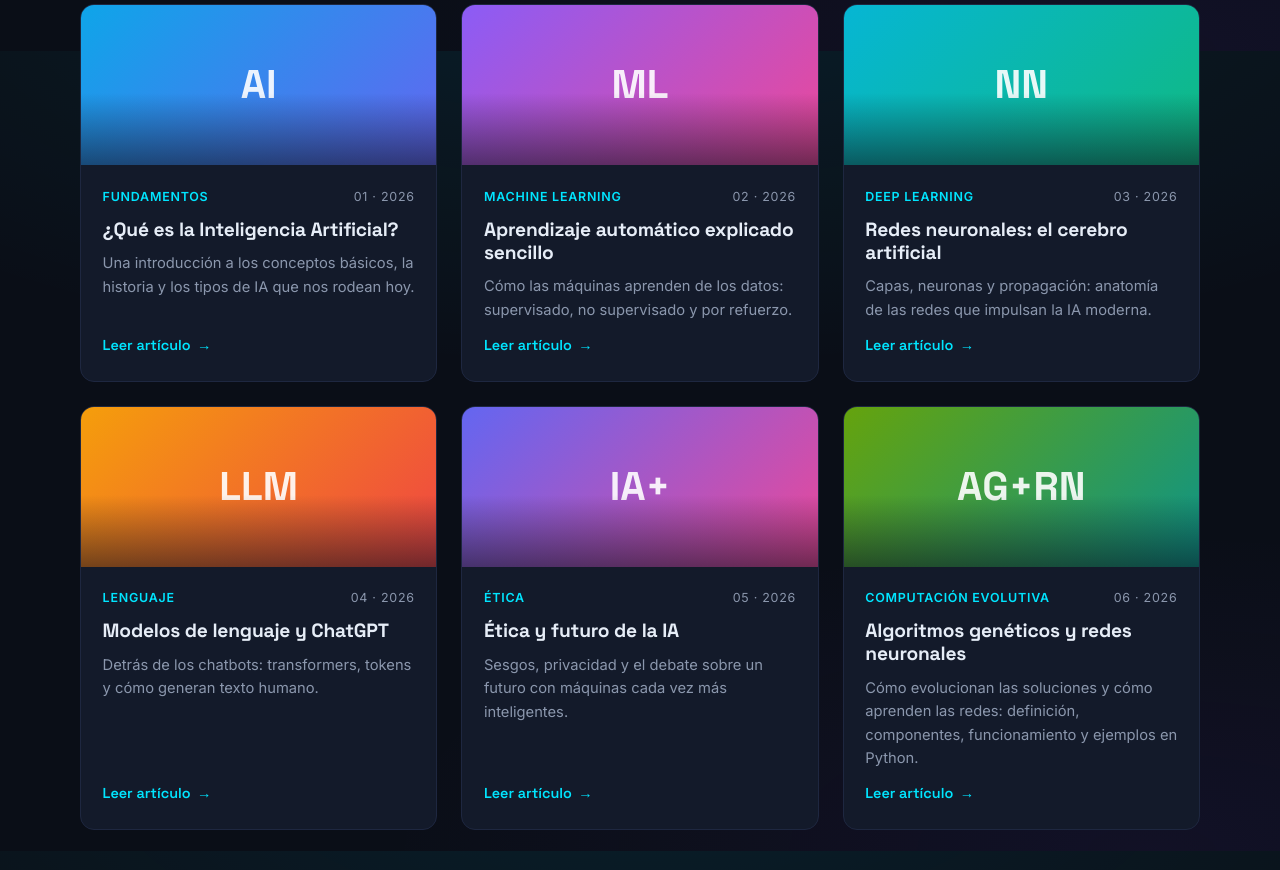
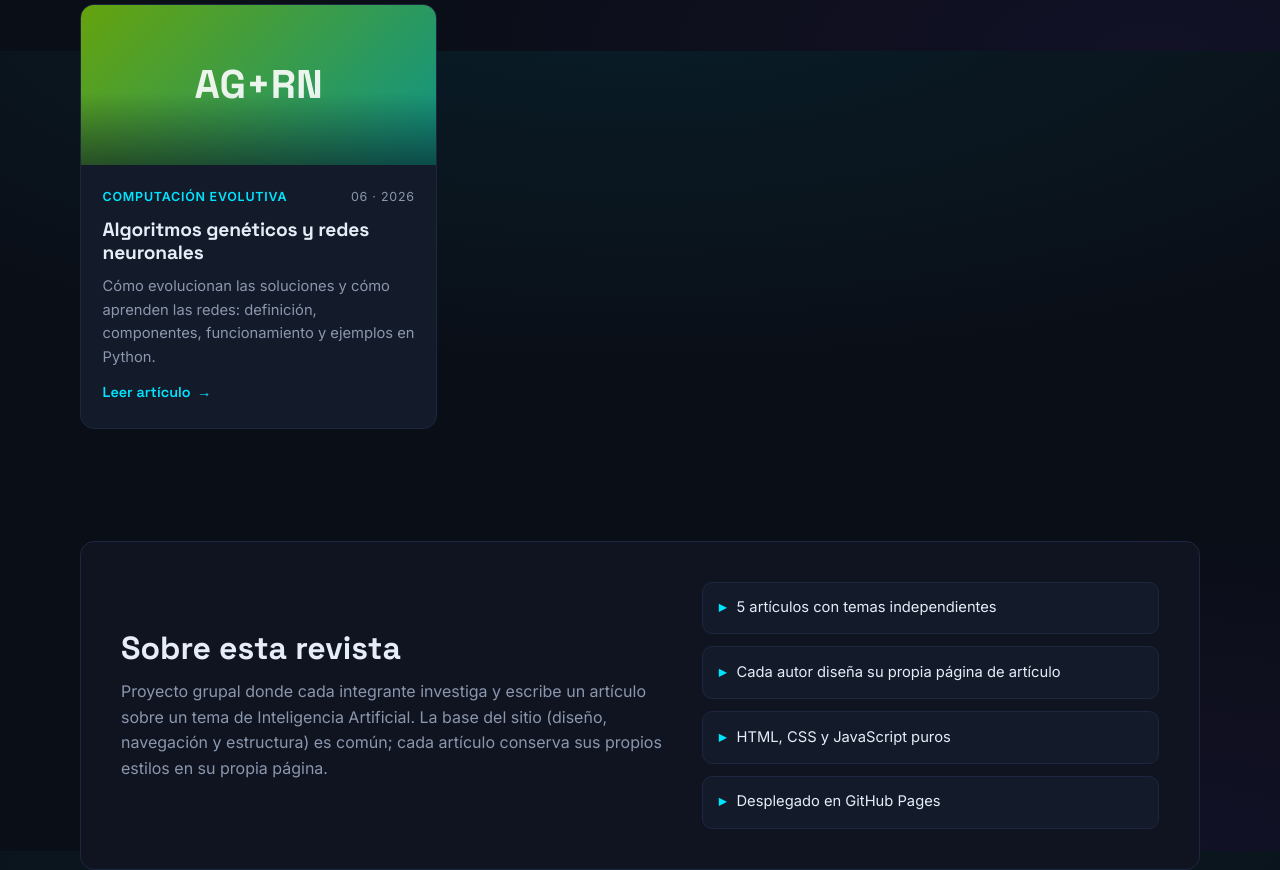
Before and after one commit to AlejandroJuarez984/RevistaDigital, a plain HTML site: page index.html in a window 1280 px wide. Shown: the part 749-1619 px from the top of the page. Drawn offline with Linux system fonts and the light colour scheme.

Commit message:
Limpia cards de prueba y agrega GTM al articulo AG+RN

```diff
--- a/articulos/articulo-10.html
+++ b/articulos/articulo-10.html
@@ -1,6 +1,9 @@
 <!DOCTYPE html>
 <html lang="es">
 <head>
+  <!-- Google Tag Manager -->
+  <script async src="https://www.googletagmanager.com/gtm.js?id=GTM-5WLS67NW"></script>
+  <!-- End Google Tag Manager -->
   <meta charset="UTF-8">
   <meta name="viewport" content="width=device-width, initial-scale=1.0">
   <meta name="description" content="Algoritmos genéticos y redes neuronales: definición, origen, componentes, funcionamiento y ejemplos en Python - Revista IA">
@@ -57,6 +60,11 @@
   </style>
 </head>
 <body class="art-6">
+
+  <!-- Google Tag Manager (noscript) -->
+  <noscript><iframe src="https://www.googletagmanager.com/ns.html?id=GTM-5WLS67NW"
+      height="0" width="0" style="display:none;visibility:hidden"></iframe></noscript>
+  <!-- End Google Tag Manager (noscript) -->
 
   <!-- ===== NAVBAR (igual en todas las páginas) ===== -->
   <header class="navbar">
--- a/index.html
+++ b/index.html
@@ -75,72 +75,7 @@
         </div>
 
         <div class="grid-articulos">
-          <a class="tarjeta" href="articulos/articulo-1.html">
-            <div class="tarjeta-portada portada-1">AI</div>
-            <div class="tarjeta-cuerpo">
-              <div class="tarjeta-meta">
-                <span class="categoria">Fundamentos</span>
-                <span>01 · 2026</span>
-              </div>
-              <h3>¿Qué es la Inteligencia Artificial?</h3>
-              <p>Una introducción a los conceptos básicos, la historia y los tipos de IA que nos rodean hoy.</p>
-              <span class="leer">Leer artículo</span>
-            </div>
-          </a>
-
-          <a class="tarjeta" href="articulos/articulo-2.html">
-            <div class="tarjeta-portada portada-2">ML</div>
-            <div class="tarjeta-cuerpo">
-              <div class="tarjeta-meta">
-                <span class="categoria">Machine Learning</span>
-                <span>02 · 2026</span>
-              </div>
-              <h3>Aprendizaje automático explicado sencillo</h3>
-              <p>Cómo las máquinas aprenden de los datos: supervisado, no supervisado y por refuerzo.</p>
-              <span class="leer">Leer artículo</span>
-            </div>
-          </a>
-
-          <a class="tarjeta" href="articulos/articulo-3.html">
-            <div class="tarjeta-portada portada-3">NN</div>
-            <div class="tarjeta-cuerpo">
-              <div class="tarjeta-meta">
-                <span class="categoria">Deep Learning</span>
-                <span>03 · 2026</span>
-              </div>
-              <h3>Redes neuronales: el cerebro artificial</h3>
-              <p>Capas, neuronas y propagación: anatomía de las redes que impulsan la IA moderna.</p>
-              <span class="leer">Leer artículo</span>
-            </div>
-          </a>
-
-          <a class="tarjeta" href="articulos/articulo-4.html">
-            <div class="tarjeta-portada portada-4">LLM</div>
-            <div class="tarjeta-cuerpo">
-              <div class="tarjeta-meta">
-                <span class="categoria">Lenguaje</span>
-                <span>04 · 2026</span>
-              </div>
-              <h3>Modelos de lenguaje y ChatGPT</h3>
-              <p>Detrás de los chatbots: transformers, tokens y cómo generan texto humano.</p>
-              <span class="leer">Leer artículo</span>
-            </div>
-          </a>
-
-          <a class="tarjeta" href="articulos/articulo-5.html">
-            <div class="tarjeta-portada portada-5">IA+</div>
-            <div class="tarjeta-cuerpo">
-              <div class="tarjeta-meta">
-                <span class="categoria">Ética</span>
-                <span>05 · 2026</span>
-              </div>
-              <h3>Ética y futuro de la IA</h3>
-              <p>Sesgos, privacidad y el debate sobre un futuro con máquinas cada vez más inteligentes.</p>
-              <span class="leer">Leer artículo</span>
-            </div>
-          </a>
-
-          <a class="tarjeta" href="articulos/articulo-6.html">
+          <a class="tarjeta" href="articulos/articulo-10.html">
             <div class="tarjeta-portada portada-6">AG+RN</div>
             <div class="tarjeta-cuerpo">
               <div class="tarjeta-meta">
```
